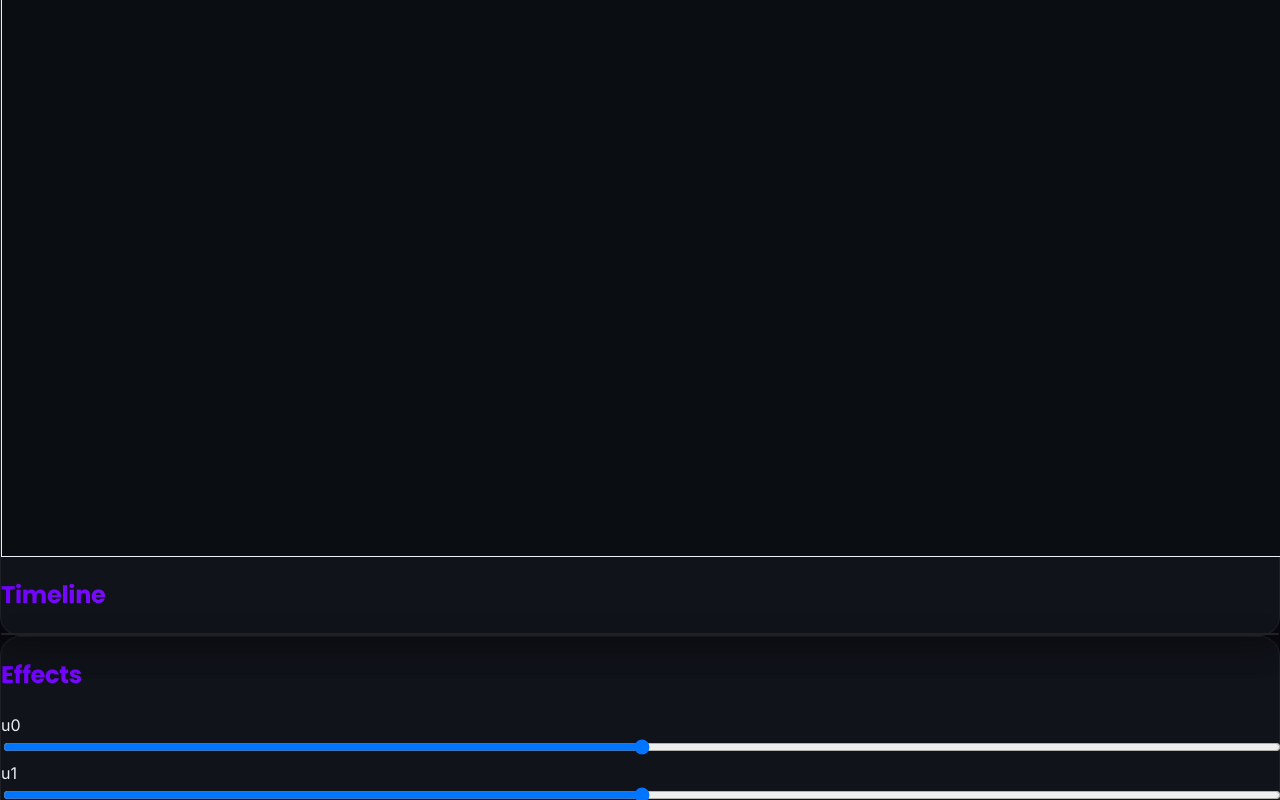
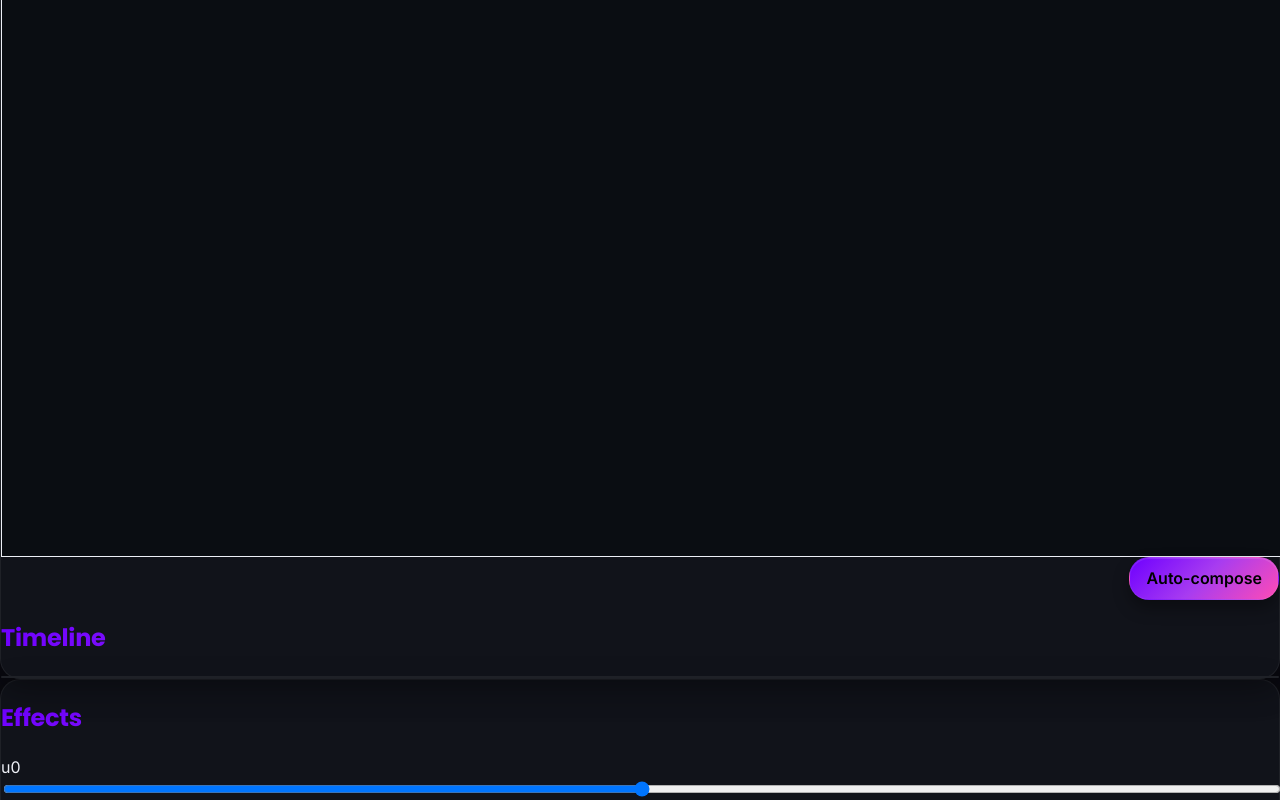
Before and after one commit to aurelius-in/ACE-Lab, a React (Vite) app in the folder ace-lab/: page / in a window 1280 px wide. Shown: the part 388-1188 px from the top of the page. Built offline with nearby package versions, Linux system fonts and the light colour scheme.

Commit message:
feat(nav): make tabs controlled by App; add Auto-compose button in Lab timeline

```diff
--- a/ace-lab/src/App.tsx
+++ b/ace-lab/src/App.tsx
@@ -1,30 +1,54 @@
 import './index.css'
 import './styles.css'
-import AppShell from './app/AppShell'
+import AppShell, { TabKey } from './app/AppShell'
 import CanvasHost from './lab/CanvasHost'
 import ControlsPanel from './lab/ControlsPanel'
 import TimelinePanel from './lab/TimelinePanel'
 import { captureCanvasWebm } from './utils/media'
+import { useState } from 'react'
 
 function App() {
+	const [tab, setTab] = useState<TabKey>('Lab')
+
 	async function handleExport() {
-		alert('Export action placeholder');
+		alert('Export action placeholder')
 	}
 	async function handleRecord(seconds: number) {
-		const canvas = document.querySelector('canvas');
-		if (!canvas) return;
-		const blob = await captureCanvasWebm(canvas, seconds);
-		const url = URL.createObjectURL(blob);
-		const a = document.createElement('a');
-		a.href = url; a.download = `ace-${seconds}s.webm`; a.click();
-		URL.revokeObjectURL(url);
+		const canvas = document.querySelector('canvas')
+		if (!canvas) return
+		const blob = await captureCanvasWebm(canvas as HTMLCanvasElement, seconds)
+		const url = URL.createObjectURL(blob)
+		const a = document.createElement('a')
+		a.href = url; a.download = `ace-${seconds}s.webm`; a.click()
+		URL.revokeObjectURL(url)
 	}
+
 	return (
-		<AppShell rightSlot={<ControlsPanel />} onExport={handleExport} onRecord3={() => handleRecord(3)} onRecord6={() => handleRecord(6)}>
-			<div className="aspect-video w-full grid place-items-center rounded-2xl border border-white/10 overflow-hidden">
-				<CanvasHost />
-			</div>
-			<TimelinePanel />
+		<AppShell
+			rightSlot={<ControlsPanel />}
+			onExport={handleExport}
+			onRecord3={() => handleRecord(3)}
+			onRecord6={() => handleRecord(6)}
+			activeTab={tab}
+			onTabChange={setTab}
+		>
+			{tab === 'Lab' && (
+				<>
+					<div className="aspect-video w-full grid place-items-center rounded-2xl border border-white/10 overflow-hidden">
+						<CanvasHost />
+					</div>
+					<div className="flex justify-end mt-3">
+						<button className="btn-primary">Auto-compose</button>
+					</div>
+					<TimelinePanel />
+				</>
+			)}
+			{tab === 'Agents' && (
+				<div className="p-4">Agents view placeholder</div>
+			)}
+			{tab === 'Library' && (
+				<div className="p-4">Library placeholder</div>
+			)}
 		</AppShell>
 	)
 }
--- a/ace-lab/src/app/AppShell.tsx
+++ b/ace-lab/src/app/AppShell.tsx
@@ -1,12 +1,10 @@
-import { PropsWithChildren, useState } from 'react';
+import { PropsWithChildren } from 'react';
 import { clsx } from 'clsx';
 
 const tabs = ['Lab', 'Agents', 'Library'] as const;
-type TabKey = typeof tabs[number];
+export type TabKey = typeof tabs[number];
 
-export function AppShell({ children, rightSlot, onExport, onRecord3, onRecord6 }: PropsWithChildren & { rightSlot?: React.ReactNode, onExport?: () => void, onRecord3?: () => void, onRecord6?: () => void }) {
-	const [active, setActive] = useState<TabKey>('Lab');
-
+export function AppShell({ children, rightSlot, onExport, onRecord3, onRecord6, activeTab, onTabChange }: PropsWithChildren & { rightSlot?: React.ReactNode, onExport?: () => void, onRecord3?: () => void, onRecord6?: () => void, activeTab: TabKey, onTabChange: (t: TabKey) => void }) {
 	return (
 		<div className="min-h-screen text-[var(--ink-100)] bg-[var(--ink-950)]">
 			<header className="sticky top-0 z-10 backdrop-blur-sm">
@@ -23,7 +21,7 @@ export function AppShell({ children, rightSlot, onExport, onRecord3, onRecord6 }
 					</div>
 					<nav className="flex items-center gap-2">
 						{tabs.map(t => (
-							<button key={t} className={clsx('px-3 py-1.5 rounded-2xl border border-white/10 text-sm', active===t ? 'ace-gradient-text' : 'text-white/70 hover:text-white')} onClick={() => setActive(t)}>
+							<button key={t} className={clsx('px-3 py-1.5 rounded-2xl border border-white/10 text-sm', activeTab===t ? 'ace-gradient-text' : 'text-white/70 hover:text-white')} onClick={() => onTabChange(t)}>
 								{t}
 							</button>
 						))}
```
